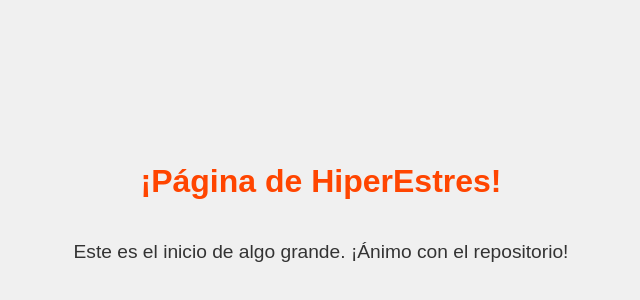
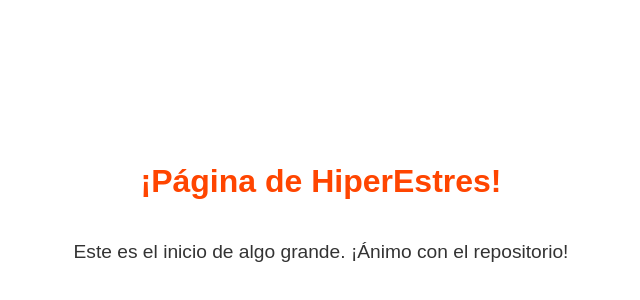
Before and after one commit to fabrizzioriosplay-web/Hyperos3, a plain HTML site: page index.html in a window 1280 px wide. Shown: the part 188-488 px from the top of the page, without its empty margins (319-959 px from the left). Drawn offline with Linux system fonts and the light colour scheme.

Commit message:
Update index.html

```diff
--- a/index.html
+++ b/index.html
@@ -7,7 +7,7 @@
     <style>
         body {
             font-family: sans-serif;
-            background-color: #f0f0f0;
+            background-color: #f000000;
             display: flex;
             flex-direction: column;
             align-items: center;
```
